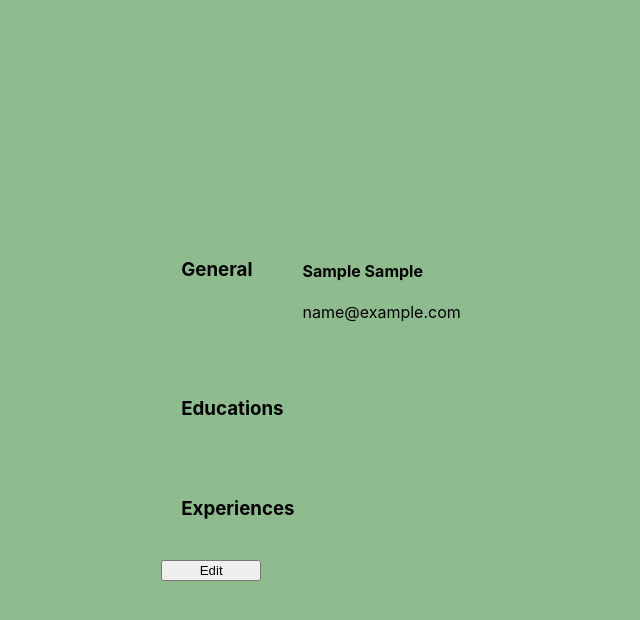
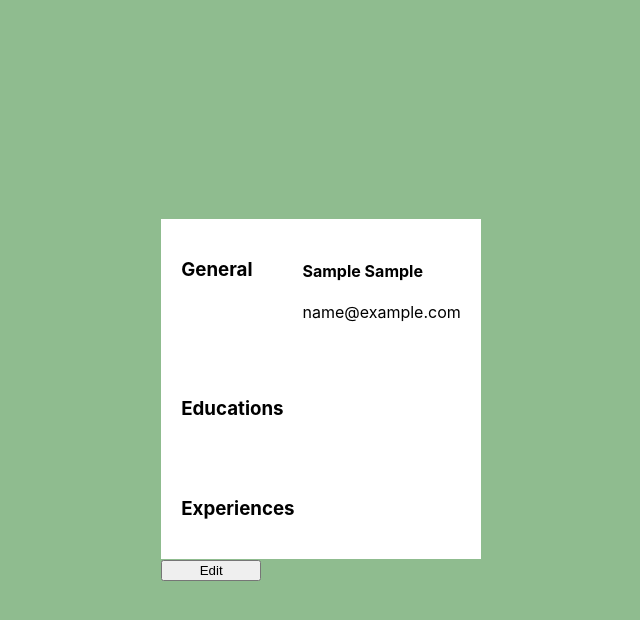
Before and after one commit to mrkgbr/cv-project, a React (Create React App) app: page / in a window 1280 px wide. Both pictures are taken after typing "Sample", "Sample", "name@example.com", "Sample", "Sample", "2020-01-15" into the empty fields and a click on the button "Submit". Shown: the top 620 px of the page, without its empty margins (319-959 px from the left). Built offline with nearby package versions, Linux system fonts and the light colour scheme.

Commit message:
Add style

```diff
--- /dev/null
+++ b/src/components/View/View.css
@@ -0,0 +1,3 @@
+.View {
+  background-color: white;
+}
--- a/src/components/View/View.js
+++ b/src/components/View/View.js
@@ -2,14 +2,17 @@ import { Component } from "react";
 import General from "./General-view";
 import Educations from "./Educations";
 import Experiences from "./Experiences";
+import "./View.css";
 
 export default class View extends Component {
   render() {
     return (
-      <div className="View">
-        <General general={this.props.general} />
-        <Educations educations={this.props.educations} />
-        <Experiences experiences={this.props.experiences} />
+      <div>
+        <div className="View">
+          <General general={this.props.general} />
+          <Educations educations={this.props.educations} />
+          <Experiences experiences={this.props.experiences} />
+        </div>
         <button type="button" onClick={this.props.handleClick}>
           {this.props.buttonText}
         </button>
```
